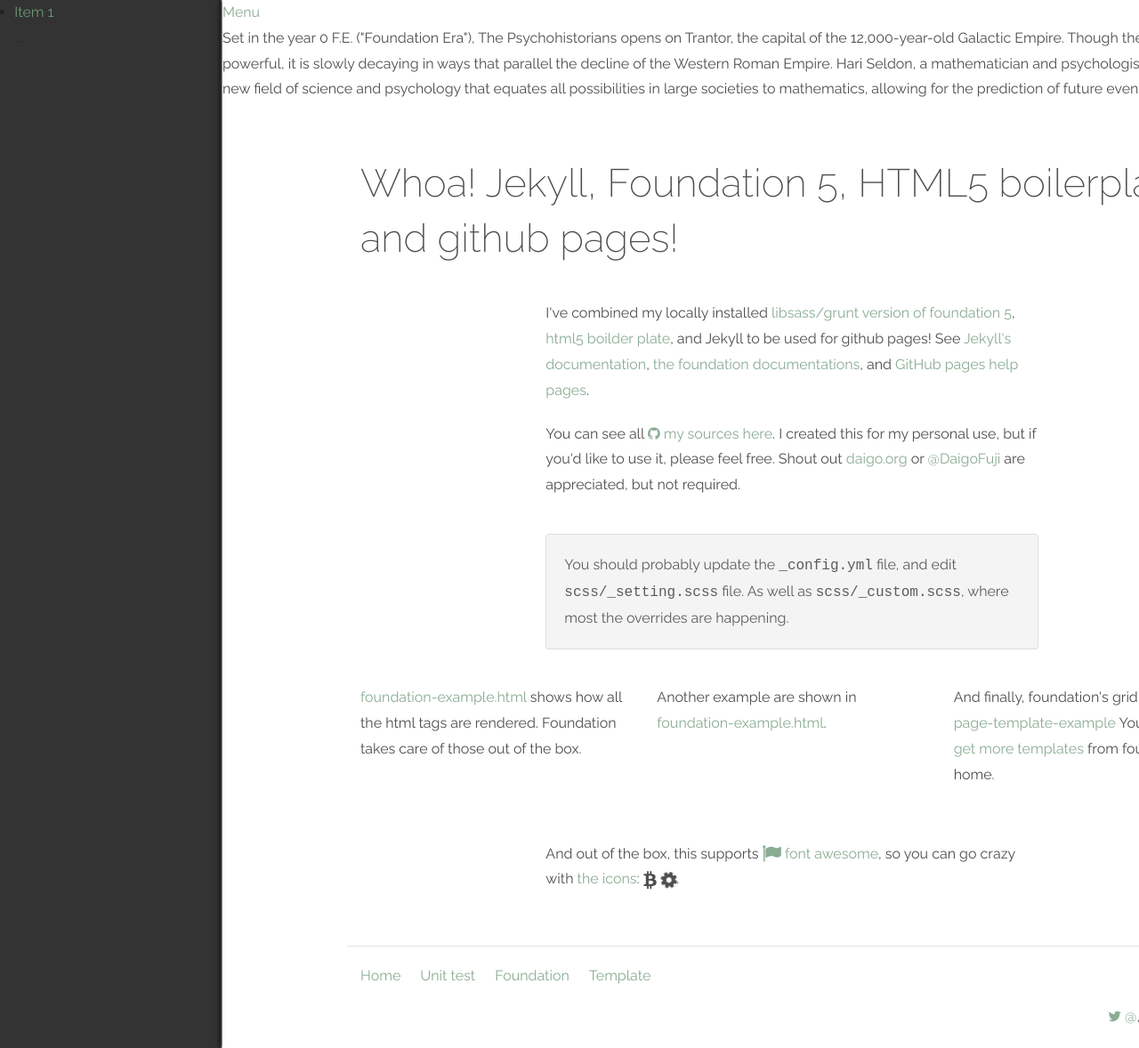
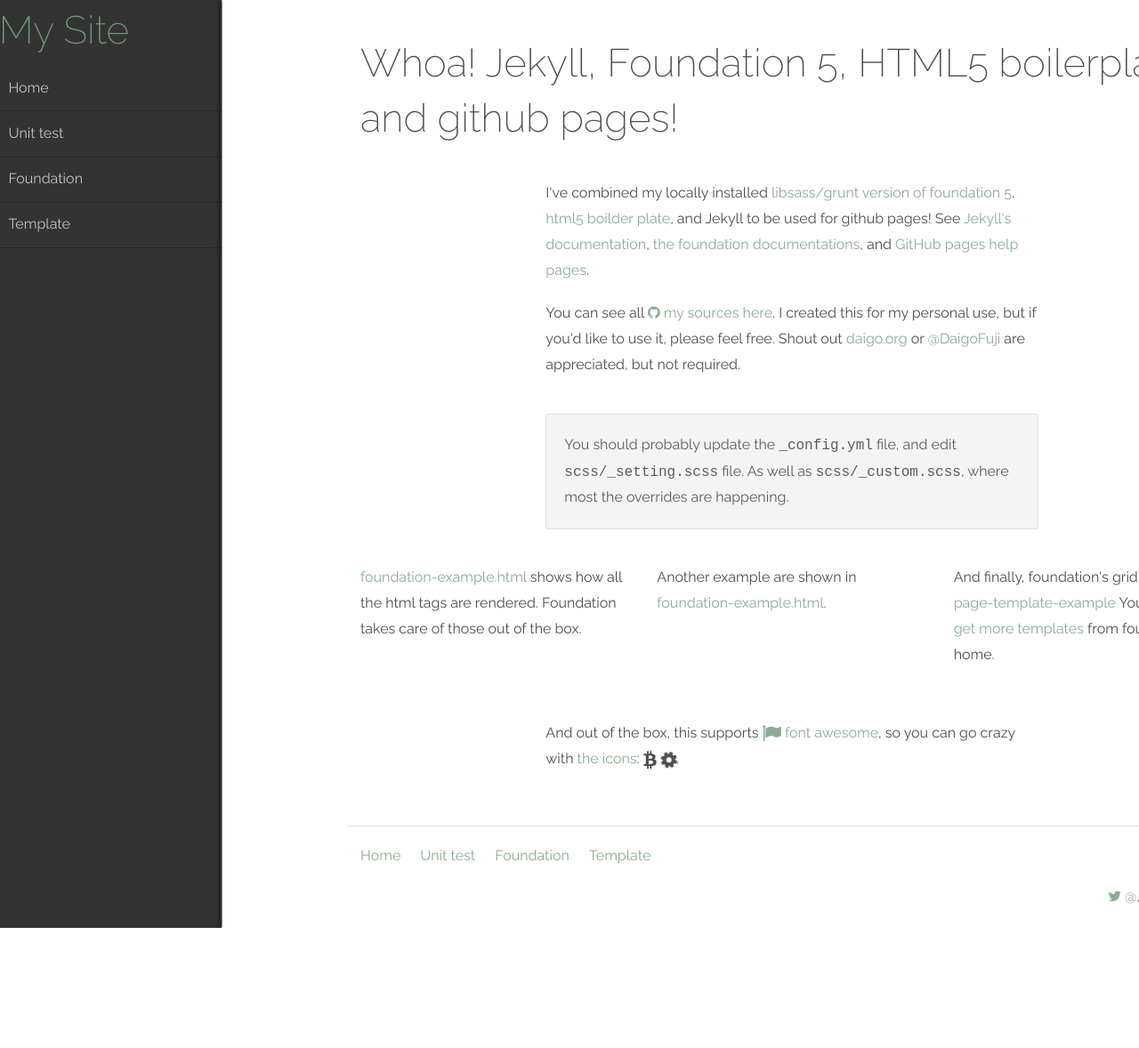
Before and after one commit to robinscott/robinscott.github.io, a Jekyll site: the page built from index.md, in a window 1280 px wide. Shown: the whole page at 89% size. Built offline with Jekyll 4.4.1, drawn with Linux system fonts in a browser that asks for light colours; nearby versions of some CDN libraries; Markdown is read by kramdown in place of the engine named in the settings; after the commit the page ends 1043 px from its top, so only the background shows below that.

Commit message:
Redo nav.

```diff
--- a/_layouts/default.html
+++ b/_layouts/default.html
@@ -48,23 +48,31 @@
             <div data-alert class="alert-box alert radius" class="browsehappy">Please <a href="http://browsehappy.com/">upgrade your browser</a>. <a href="#" class="close">&times;</a></div>
         <![endif]-->
 
+        <!-- Header and nav  -->
+        <header id="header" class="row">
+            <div class="small-12 columns">
+                <section class="right show-for-small">
+                  <ul class="inline-list mam">
+                    <li>
+                      <a class="left-off-canvas-toggle">
+                        <i class="fa fa-bars fa-lg"></i>
+                      </a>
+                    </li>
+                  </ul>
+                </section>
+            </div>
+        </header>
 
-    <a class="left-off-canvas-toggle" href="#" >Menu</a>
-
-    <!-- Off Canvas Menu -->
-    <aside class="left-off-canvas-menu">
-        <!-- whatever you want goes here -->
-        <ul>
-          <li><a href="#">Item 1</a></li>
-        ...
-        </ul>
-    </aside>
-
-    <!-- main content goes here -->
-    <p>Set in the year 0 F.E. ("Foundation Era"), The Psychohistorians opens on Trantor, the capital of the 12,000-year-old Galactic Empire. Though the empire appears stable and powerful, it is slowly decaying in ways that parallel the decline of the Western Roman Empire. Hari Seldon, a mathematician and psychologist, has developed psychohistory, a new field of science and psychology that equates all possibilities in large societies to mathematics, allowing for the prediction of future events.</p>
-
-  <!-- close the off-canvas menu -->
-  <a class="exit-off-canvas"></a>
+        <!-- Off Canvas Menu -->
+        <aside class="left-off-canvas-menu">
+          <h1>
+            <a href="{{ site.url }}">{{ site.brand }}</a>
+          </h1>
+          <!-- navigation list goes here -->
+          <ul class="off-canvas-list">
+            {% include nav.html %}
+          </ul>
+        </aside>
 
         <!-- Content -->
         <div class="row">
@@ -95,6 +103,7 @@
         </footer>
 
         <!-- close the off-canvas menu -->
+        <a class="exit-off-canvas"></a>
 
     	</div>
     </div>
```
